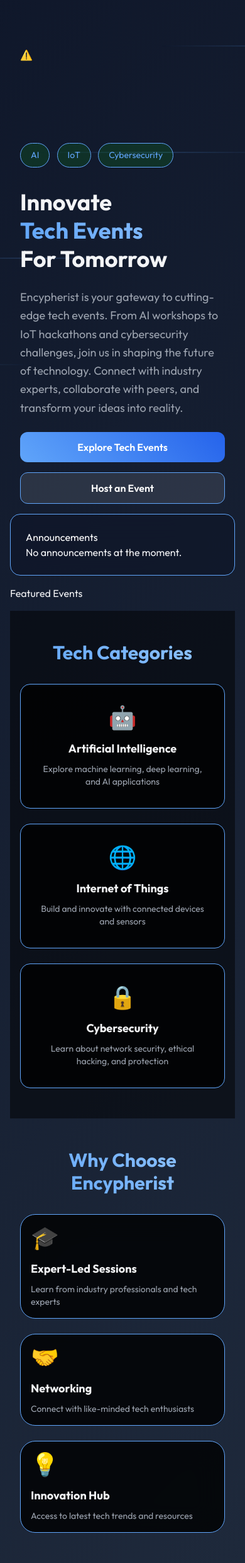
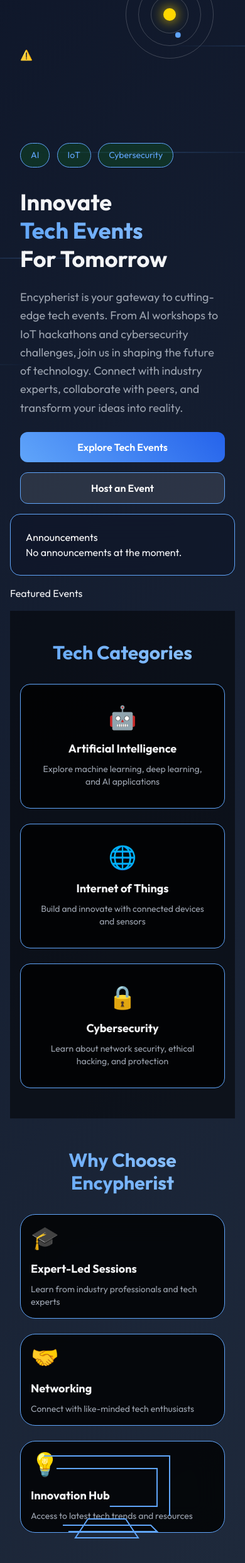
Before and after one commit to Apex-ace/Encypherist, a Flask app: page / in a window 390 px wide. Shown: the part 97-2579 px from the top of the page at 63% size. Run offline with Flask 3, Linux system fonts and the light colour scheme; data that the repository does not hold is empty; parts of the project's set-up code (start-up, migrations or seed data) failed here and were passed over; some libraries are stand-ins or nearby versions.

Commit message:
Add interactive animations to index page - Add solar system animation with interactive hover effect - Add computer line drawing animation - Add twinkling stars background - Position animations appropriately - Maintain responsive design

```diff
--- a/templates/index.html
+++ b/templates/index.html
@@ -151,6 +151,85 @@
 
         .lottie-container {
             height: 300px;
+        }
+    }
+
+    /* Solar System Animation */
+    .solar-system {
+        position: absolute;
+        top: 20px;
+        right: 20px;
+        width: 200px;
+        height: 200px;
+    }
+
+    .sun {
+        position: absolute;
+        top: 50%;
+        left: 50%;
+        width: 20px;
+        height: 20px;
+        background: #FFD700;
+        border-radius: 50%;
+        box-shadow: 0 0 20px #FFD700;
+        transform: translate(-50%, -50%);
+    }
+
+    .orbit {
+        position: absolute;
+        top: 50%;
+        left: 50%;
+        border: 1px solid rgba(255, 255, 255, 0.2);
+        border-radius: 50%;
+        transform: translate(-50%, -50%);
+    }
+
+    .planet {
+        position: absolute;
+        top: 50%;
+        left: 50%;
+        width: 8px;
+        height: 8px;
+        background: var(--primary-color);
+        border-radius: 50%;
+        transform: translate(-50%, -50%);
+        animation: orbit linear infinite;
+    }
+
+    .orbit:nth-child(2) { width: 60px; height: 60px; }
+    .orbit:nth-child(3) { width: 100px; height: 100px; }
+    .orbit:nth-child(4) { width: 140px; height: 140px; }
+
+    .planet:nth-child(1) { animation-duration: 3s; }
+    .planet:nth-child(2) { animation-duration: 5s; }
+    .planet:nth-child(3) { animation-duration: 7s; }
+
+    @keyframes orbit {
+        from { transform: rotate(0deg) translateX(30px) rotate(0deg); }
+        to { transform: rotate(360deg) translateX(30px) rotate(-360deg); }
+    }
+
+    /* Computer Line Drawing Animation */
+    .computer-drawing {
+        position: absolute;
+        bottom: 20px;
+        left: 20px;
+        width: 300px;
+        height: 200px;
+    }
+
+    .computer-line {
+        stroke: var(--primary-color);
+        stroke-width: 2;
+        fill: none;
+        stroke-dasharray: 1000;
+        stroke-dashoffset: 1000;
+        animation: drawLine 3s ease forwards infinite;
+    }
+
+    @keyframes drawLine {
+        to {
+            stroke-dashoffset: 0;
         }
     }
 </style>
@@ -315,6 +394,34 @@
         </div>
     </div>
 </section>
+
+<!-- Add this where you want the solar system to appear -->
+<div class="solar-system">
+    <div class="sun"></div>
+    <div class="orbit">
+        <div class="planet"></div>
+    </div>
+    <div class="orbit">
+        <div class="planet"></div>
+    </div>
+    <div class="orbit">
+        <div class="planet"></div>
+    </div>
+</div>
+
+<!-- Add this where you want the computer drawing to appear -->
+<div class="computer-drawing">
+    <svg viewBox="0 0 300 200">
+        <!-- Monitor -->
+        <path class="computer-line" d="M50,50 L250,50 L250,150 L50,150 Z"/>
+        <!-- Screen -->
+        <path class="computer-line" d="M70,70 L230,70 L230,130 L70,130 Z"/>
+        <!-- Stand -->
+        <path class="computer-line" d="M120,150 L180,150 L200,180 L100,180 Z"/>
+        <!-- Keyboard -->
+        <path class="computer-line" d="M80,160 L220,160 L230,170 L70,170 Z"/>
+    </svg>
+</div>
 {% endblock %}
 
 {% block scripts %}
@@ -341,4 +448,50 @@
         lineOpacity: 0.2
     })
 </script>
+
+<!-- Add this script at the end of your body -->
+<script>
+    // Optional: Add interactive elements
+    document.querySelector('.solar-system').addEventListener('mouseover', function() {
+        this.style.transform = 'scale(1.1)';
+    });
+
+    document.querySelector('.solar-system').addEventListener('mouseout', function() {
+        this.style.transform = 'scale(1)';
+    });
+
+    // Add random twinkling stars
+    function createStars() {
+        const starsContainer = document.createElement('div');
+        starsContainer.style.position = 'fixed';
+        starsContainer.style.top = '0';
+        starsContainer.style.left = '0';
+        starsContainer.style.width = '100%';
+        starsContainer.style.height = '100%';
+        starsContainer.style.zIndex = '-1';
+        document.body.appendChild(starsContainer);
+
+        for (let i = 0; i < 100; i++) {
+            const star = document.createElement('div');
+            star.style.position = 'absolute';
+            star.style.width = '2px';
+            star.style.height = '2px';
+            star.style.backgroundColor = '#FFF';
+            star.style.left = Math.random() * 100 + '%';
+            star.style.top = Math.random() * 100 + '%';
+            star.style.animation = `twinkle ${Math.random() * 3 + 1}s infinite`;
+            starsContainer.appendChild(star);
+        }
+    }
+
+    createStars();
+</script>
+
+<style>
+    @keyframes twinkle {
+        0% { opacity: 0; }
+        50% { opacity: 1; }
+        100% { opacity: 0; }
+    }
+</style>
 {% endblock %}
```
